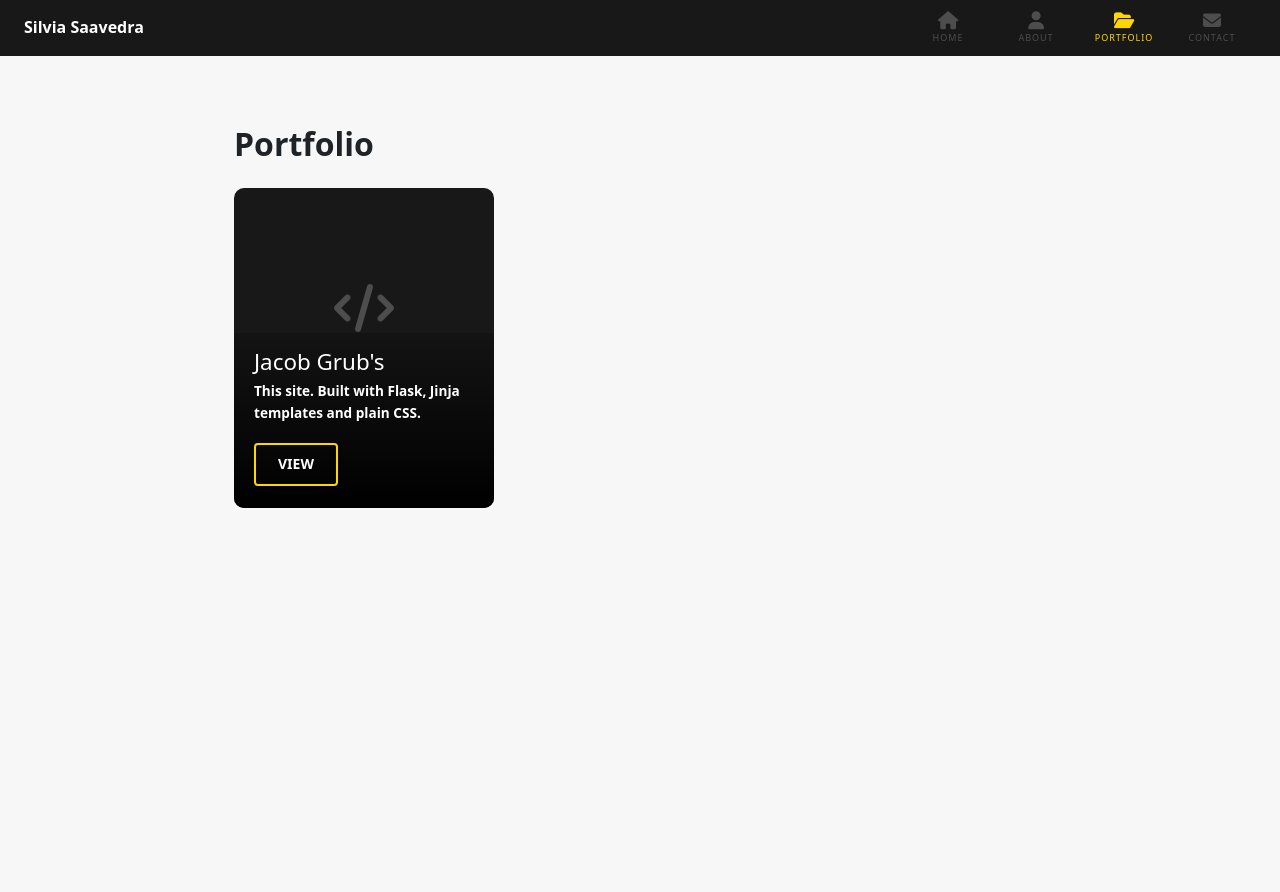
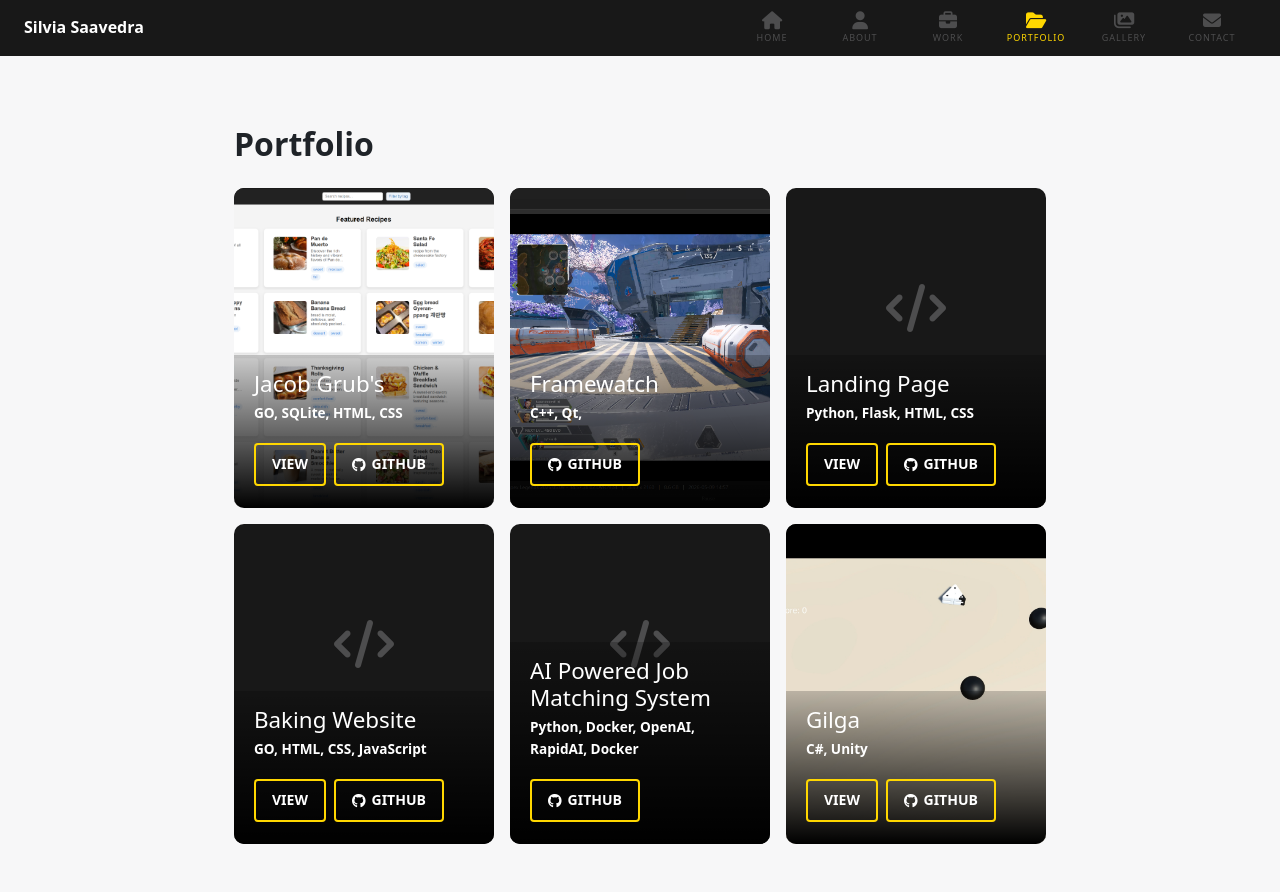
Before and after one commit to 5ylviax/landing-page, a Flask app: page /portfolio in a window 1280 px wide. Before the commit the page ends 508 px from the top, so only its background shows below. Run offline with Flask 3, Linux system fonts and the light colour scheme.

Commit message:
Add information to each navigaton bar

```diff
--- a/main.py
+++ b/main.py
@@ -5,10 +5,62 @@ app = Flask(__name__)
 PROJECTS = [
     {
         "title": "Jacob Grub's",
-        "description": "This site. Built with Flask, Jinja templates and plain CSS.",
+        "description": "GO, SQLite, HTML, CSS",
+        "image": "jacobgrubs.png",
+        "url": "https://jacobsgrub.duckdns.org/",
+        "github_url": "https://github.com/m0jik/recipe_website"
+    },
+
+    {
+        "title": "Framewatch",
+        "description": "C++, Qt,",
+        "image": "FrameWatch-desktop-application.png",
+        "github_url": "https://github.com/5ylviax/framewatch",
+    },
+    {
+        "title": "Landing Page",
+        "description": "Python, Flask, HTML, CSS",
         "image": None,
-        "url": "https://jacobsgrub.duckdns.org/",
+        "url": "https://www.silviasaavedra.dev/",
+        "github_url": "https://github.com/5ylviax/landing-page",
     },
+
+    {
+        "title": "Baking Website",
+        "description": "GO, HTML, CSS, JavaScript",
+        "image": None,
+        "url": "https://www.santiagopanaderia.com/",
+        "github_url": "https://github.com/5ylviax/baking-website",
+    },
+
+    {
+        "title": "AI Powered Job Matching System",
+        "description": "Python, Docker, OpenAI, RapidAI, Docker",
+        "image": "",
+        "url": None,
+        "github_url": "https://github.com/m0jik/recipe_website"
+    },
+
+    {
+        "title": "Gilga",
+        "description": "C#, Unity",
+        "image": "gilga.jpg",
+        "url": "https://play.unity.com/en/games/d8d46218-d907-461d-8003-ad49bb4f85f1/gilga",
+        "github_url": "https://github.com/5ylviax/Gilga",
+    },
+
+
+]
+
+# GALLERY = [
+#     {
+#         "title": "Low-poly island",
+#         "image": "island.png",
+#         "tools": "Blender, Cycles",
+#         "camera": "50mm, f/2.8",
+#     },
+# ]
+GALLERY = [
 ]
 
 @app.route("/")
@@ -19,9 +71,17 @@ def index():
 def about():
     return render_template("about.html")
 
+@app.route("/work")
+def work():
+    return render_template("work.html")
+
 @app.route("/portfolio")
 def portfolio():
     return render_template("portfolio.html", projects=PROJECTS)
+
+@app.route("/gallery")
+def gallery():
+    return render_template("gallery.html", gallery=GALLERY)
 
 @app.route("/contact")
 def contact():
--- a/static/style.css
+++ b/static/style.css
@@ -67,7 +67,7 @@ h1, h2, h3 {
   display: flex;
   align-items: center;
   justify-content: center;
-  width: 88px;          /* wide enough for the longest word, "PORTFOLIO" */
+  width: 88px;
   height: 56px;
   color: var(--nav-icon);
   font-size: 22px;
@@ -87,7 +87,7 @@ h1, h2, h3 {
   font-size: 10px;
   line-height: 1.3;
   letter-spacing: 2px;
-  text-align: center;            /* two-word labels wrap onto two centered lines */
+  text-align: center;
   text-transform: uppercase;
   opacity: 0;
   transition: opacity 0.3s ease-out;
@@ -114,22 +114,6 @@ h1, h2, h3 {
   color: var(--nav-accent);
 }
 
-
-@media (hover: none) {
-  .nav-links a {
-    flex-direction: column;
-    gap: 2px;
-    font-size: 18px;
-  }
-
-  .nav-links .label {
-    position: static;
-    opacity: 1;
-    font-size: 9px;
-    letter-spacing: 1px;
-  }
-}
-
 /* ---------- Page layout ---------- */
 .page {
   max-width: 860px;
@@ -220,7 +228,7 @@ h1, h2, h3 {
 .project {
   position: relative;
   height: 320px;
-  overflow: hidden;              /* hides anything that sticks out of the card */
+  overflow: hidden;
   border-radius: var(--radius);
   background: var(--nav-bg);
 }
@@ -230,7 +238,7 @@ h1, h2, h3 {
   inset: 0;
   width: 100%;
   height: 100%;
-  object-fit: cover;             /* fills the card without stretching the image */
+  object-fit: cover;
 }
 
 /* Shown when a project has no image yet */
@@ -238,7 +246,7 @@ h1, h2, h3 {
   display: flex;
   align-items: center;
   justify-content: center;
-  padding-bottom: 80px;          /* keeps the icon above the text */
+  padding-bottom: 80px;
   color: var(--nav-icon);
   font-size: 48px;
 }
@@ -279,9 +287,9 @@ h1, h2, h3 {
   font-weight: 700;
 }
 
-/* The View button starts collapsed. When it opens, the text above it
-   slides up, because the content box is pinned to the bottom of the card. */
 .project-actions {
+  display: flex;
+  gap: 8px;
   max-height: 0;
   overflow: hidden;
   opacity: 0;
@@ -289,9 +297,11 @@ h1, h2, h3 {
 }
 
 .project-btn {
-  display: inline-block;
+  display: inline-flex;
+  align-items: center;
+  gap: 6px;
   margin: 20px 0 6px;
-  padding: 8px 22px;
+  padding: 8px 16px;
   border: 2px solid var(--nav-accent);
   border-radius: 4px;
   color: #ffffff;
@@ -326,10 +336,100 @@ h1, h2, h3 {
   opacity: 1;
 }
 
-/* Phones and tablets can't hover, so always show the button */
+/* ---------- Gallery: Blender renders, photo-shoot style ---------- */
+.gallery {
+  columns: 3 240px;
+  column-gap: 16px;
+  margin-top: 32px;
+}
+
+.gallery-item {
+  position: relative;
+  margin: 0 0 16px;
+  overflow: hidden;
+  break-inside: avoid;
+  border-radius: var(--radius);
+  background: var(--nav-bg);
+}
+
+.gallery-item img {
+  display: block;
+  width: 100%;
+  height: auto;
+  transition: transform 0.4s ease-out;
+}
+
+.gallery-item figcaption {
+  position: absolute;
+  left: 0;
+  right: 0;
+  bottom: 0;
+  padding: 32px 16px 12px;
+  color: #ffffff;
+  font-weight: 600;
+  background: linear-gradient(180deg, transparent, rgba(0, 0, 0, 0.8));
+  opacity: 0;
+  pointer-events: none;
+  transition: opacity 0.3s ease-out;
+}
+
+/* Tools and camera lines under the title */
+.gallery-meta {
+  display: block;
+  margin-top: 4px;
+  font-size: 0.8rem;
+  font-weight: 400;
+  color: rgba(255, 255, 255, 0.85);
+}
+
+.gallery-meta i {
+  width: 1.4em;
+  color: var(--nav-accent);
+}
+
+.gallery-item:hover img,
+.gallery-item:focus-within img {
+  transform: scale(1.04);
+}
+
+.gallery-item:hover figcaption,
+.gallery-item:focus-within figcaption {
+  opacity: 1;
+}
+
+/* ---------- Image: Contact Page---------- */
+.social-links {
+    display: flex;
+    gap: 1rem;
+    align-items: center;
+}
+
+.social-links img {
+    height: 40px;
+    width: auto;
+}
+
+/* ---------- Phone  ---------- */
 @media (hover: none) {
+  .nav-links a {
+    flex-direction: column;
+    gap: 2px;
+    font-size: 18px;
+  }
+
+  .nav-links .label {
+    position: static;
+    opacity: 1;
+    font-size: 9px;
+    letter-spacing: 1px;
+  }
+
   .project-actions {
     max-height: none;
     opacity: 1;
   }
+
+  .gallery-item figcaption {
+    opacity: 1;
+  }
 }
--- a/templates/base.html
+++ b/templates/base.html
@@ -15,7 +15,9 @@
       {% set pages = [
         ('index',   'Home',    'fa-house'),
         ('about',   'About',   'fa-user'),
+        ('work',    'Work',    'fa-briefcase'),
         ('portfolio',  'Portfolio',       'fa-folder-open'),
+        ('gallery',    'Gallery',         'fa-images'),
         ('contact',    'Contact',         'fa-envelope'),
       ] %}
       {% for endpoint, label, icon in pages %}
--- a/templates/portfolio.html
+++ b/templates/portfolio.html
@@ -7,7 +7,7 @@
             <article class="project">
                 {% if project.image %}
                     <img class="project-image"
-                         src="{{ url_for('static', filename='portfolio/' ~ project.image) }}"
+                         src="{{ url_for('static', filename='/image/' ~ project.image) }}"
                          alt="Screenshot of {{ project.title }}">
                 {% else %}
                     <div class="project-image placeholder" aria-hidden="true">
@@ -18,9 +18,17 @@
                 <div class="project-content">
                     <h2 class="project-title">{{ project.title }}</h2>
                     <p class="project-description">{{ project.description }}</p>
-                    {% if project.url %}
+                    {% if project.url or project.github_url %}
                         <div class="project-actions">
-                            <a class="project-btn" href="{{ project.url }}" target="_blank" rel="noreferrer">View</a>
+                            {% if project.url %}
+                                <a class="project-btn" href="{{ project.url }}" target="_blank" rel="noreferrer">View</a>
+                            {% endif %}
+                            {% if project.github_url %}
+                                <a class="project-btn" href="{{ project.github_url }}" target="_blank" rel="noreferrer">
+                                    <i class="fa-brands fa-github" aria-hidden="true"></i>
+                                    GitHub
+                                </a>
+                            {% endif %}
                         </div>
                     {% endif %}
                 </div>
```
Also changed, not shown: other parts of static/style.css (+28 -4 lines), templates/about.html (+16 -2 lines), templates/contact.html (+8 -2 lines), templates/gallery.html (added, +36 -0 lines), templates/home.html (+5 -2 lines), templates/work.html (added, +49 -0 lines), static/image/FrameWatch-desktop-application.png (added), static/image/gilga.jpg (added), static/image/jacobgrubs.png (added).
